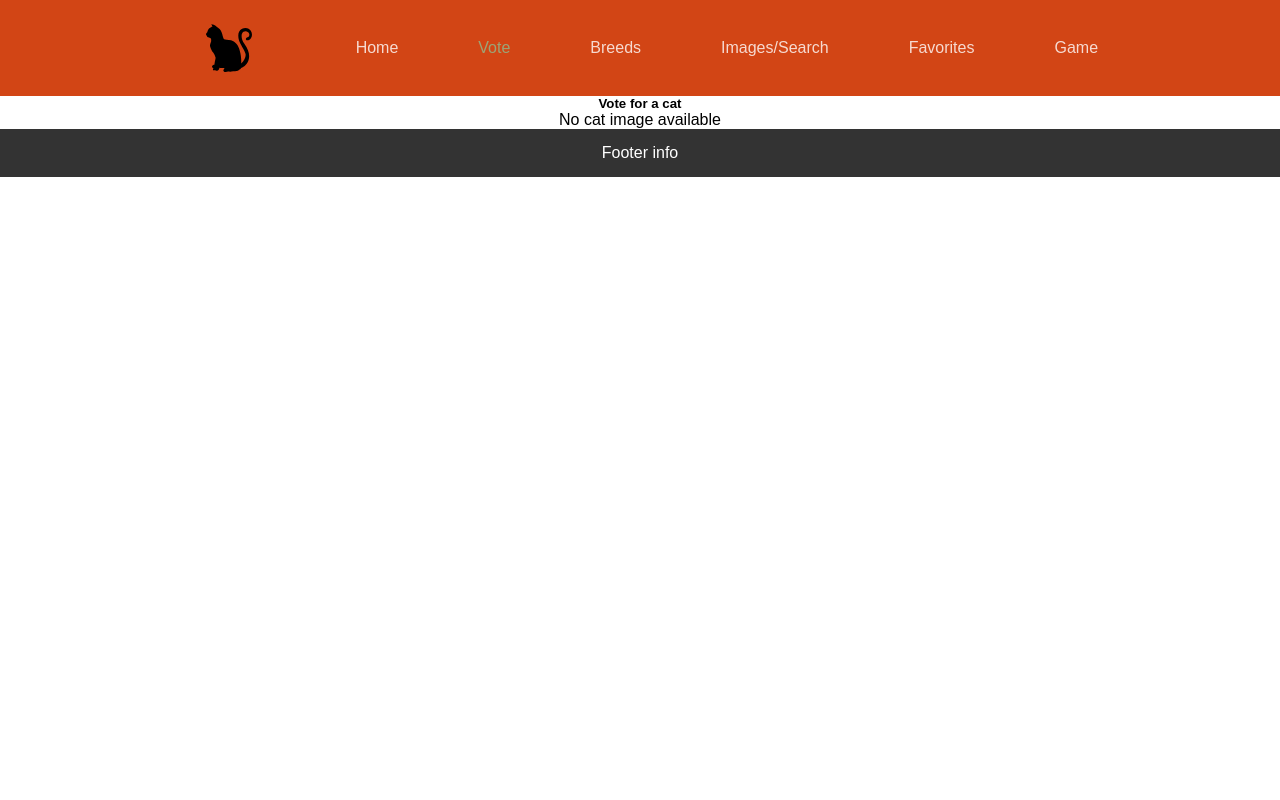
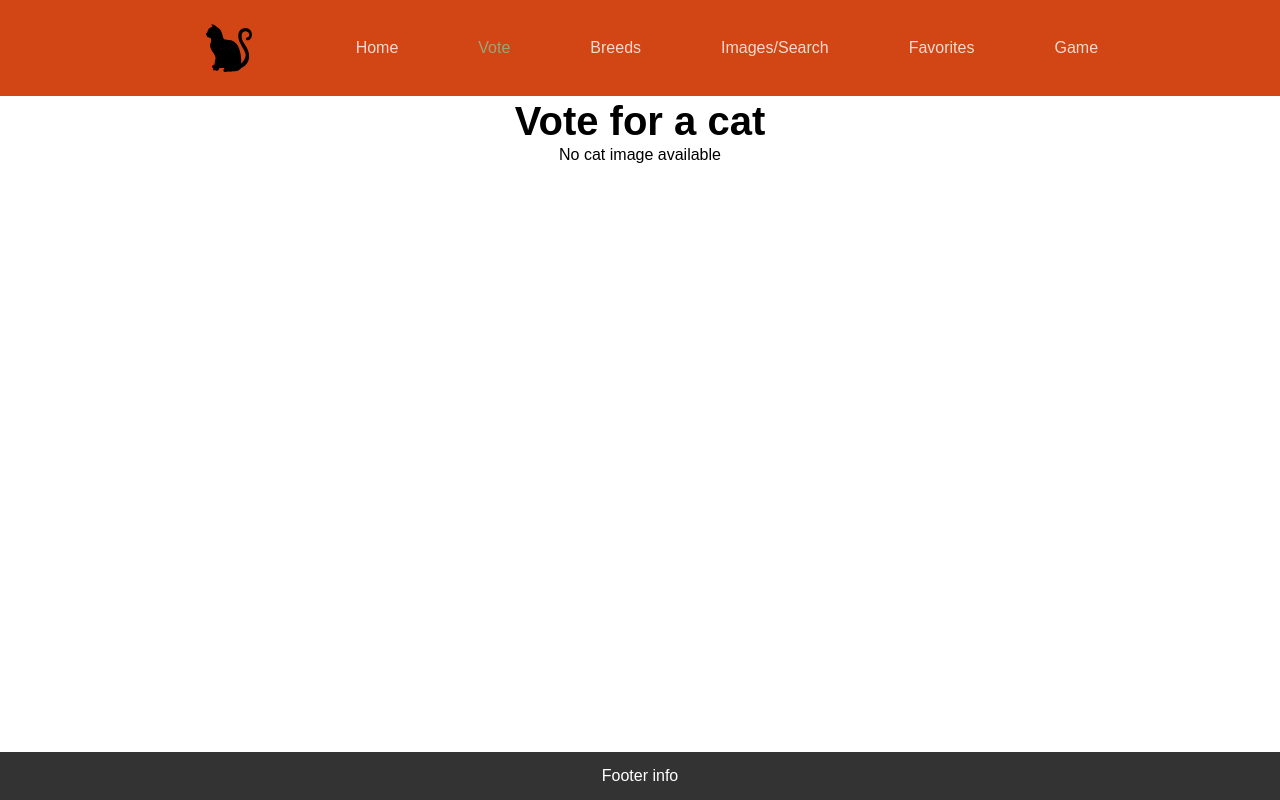
Before and after one commit to yulsmir/cat-app, a React (Vite) app: page /vote in a window 1280 px wide. Built offline with nearby package versions, Linux system fonts and the light colour scheme; no server answers.

Commit message:
Fix footer

```diff
--- a/src/components/Footer/Footer.css
+++ b/src/components/Footer/Footer.css
@@ -3,7 +3,7 @@ footer {
   padding: 15px 20px;
   color: #fff;
   text-align: center;
-  position: inherit;
+  position: absolute;
   bottom: 0;
   width: 100%;
 }
--- a/src/pages/VotePage/VotePage.tsx
+++ b/src/pages/VotePage/VotePage.tsx
@@ -4,7 +4,7 @@ import RandomCatImage from '../../components/RandomCatImage/RandomCatImage';
 function VotePage() {
   return (
     <section>
-      <Headline element="h5" className="welcome-text">
+      <Headline element="h4" className="welcome-text">
         Vote for a cat
       </Headline>
       <RandomCatImage />
```
